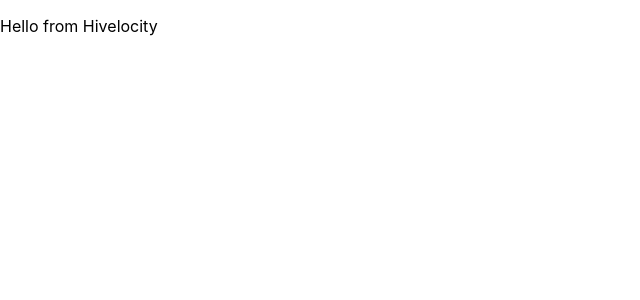
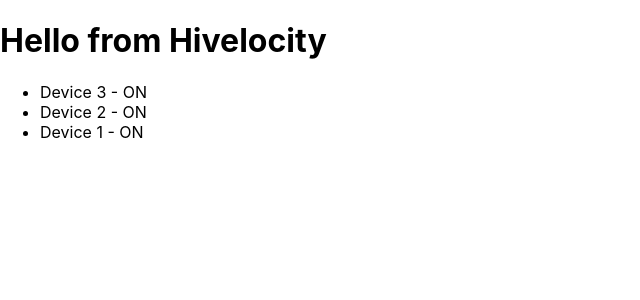
Before and after one commit to hivelocity/react-code-challenge, a React (Create React App) app: page / in a window 1280 px wide. Shown: the top 300 px of the page, without its empty margins (0-640 px from the left). Built offline with nearby package versions, Linux system fonts and the light colour scheme.

Commit message:
Mocking API response and creating first list

```diff
--- a/src/App.js
+++ b/src/App.js
@@ -1,9 +1,92 @@
 import React from 'react';
+
+
+const deviceList = [
+  {
+      "deviceId": 19401,
+      "deviceType": "Employee Servers",
+      "hostname": "",
+      "ipAddresses": [],
+      "ipmiEnabled": false,
+      "location": {
+          "cage_id": 28,
+          "facility": "LAX2",
+          "position": "",
+          "qr_code": "",
+          "rack": "Rack 27",
+          "row_name": "Cage 2"
+      },
+      "name": "Device 3",
+      "powerStatus": "ON",
+      "selfProvisioning": null,
+      "serviceMonitors": [],
+      "servicePlan": null,
+      "status": "active",
+      "tags": []
+  },
+  {
+      "deviceId": 19400,
+      "deviceType": "Employee Servers",
+      "hostname": "",
+      "ipAddresses": [],
+      "ipmiEnabled": false,
+      "location": {
+          "cage_id": 44,
+          "facility": "DAL1",
+          "position": "",
+          "qr_code": "",
+          "rack": "Rack 01",
+          "row_name": "Row1"
+      },
+      "name": "Device 2",
+      "powerStatus": "ON",
+      "selfProvisioning": null,
+      "serviceMonitors": [],
+      "servicePlan": null,
+      "status": "active",
+      "tags": []
+  },
+  {
+      "deviceId": 19399,
+      "deviceType": "Employee Servers",
+      "hostname": "",
+      "ipAddresses": [],
+      "ipmiEnabled": false,
+      "location": {
+          "cage_id": 12,
+          "facility": "TPA1",
+          "position": "",
+          "qr_code": "",
+          "rack": "Rack 1",
+          "row_name": "All Racks"
+      },
+      "name": "Device 1",
+      "powerStatus": "ON",
+      "selfProvisioning": null,
+      "serviceMonitors": [],
+      "servicePlan": null,
+      "status": "active",
+      "tags": []
+  }
+]
+
 
 function App() {
   return (
     <div className="App">
-        <p>Hello from Hivelocity</p>
+    <h1>Hello from Hivelocity</h1>
+    <ul>
+    {
+      deviceList.map(device => {
+        return(<li>{device.name} - {device.powerStatus}</li>);
+      })
+    }
+    </ul>
+
+
+
+
+
     </div>
   );
 }
```
